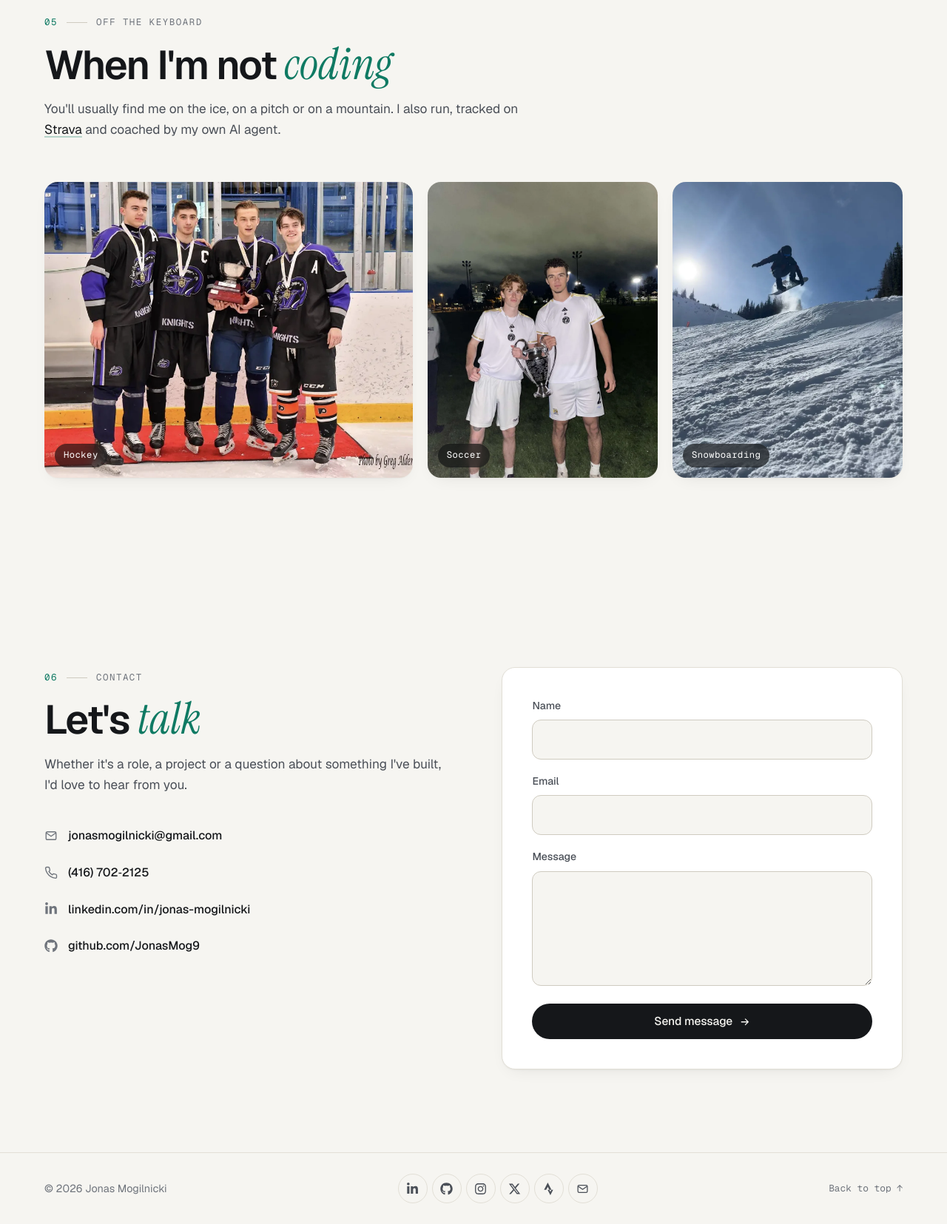
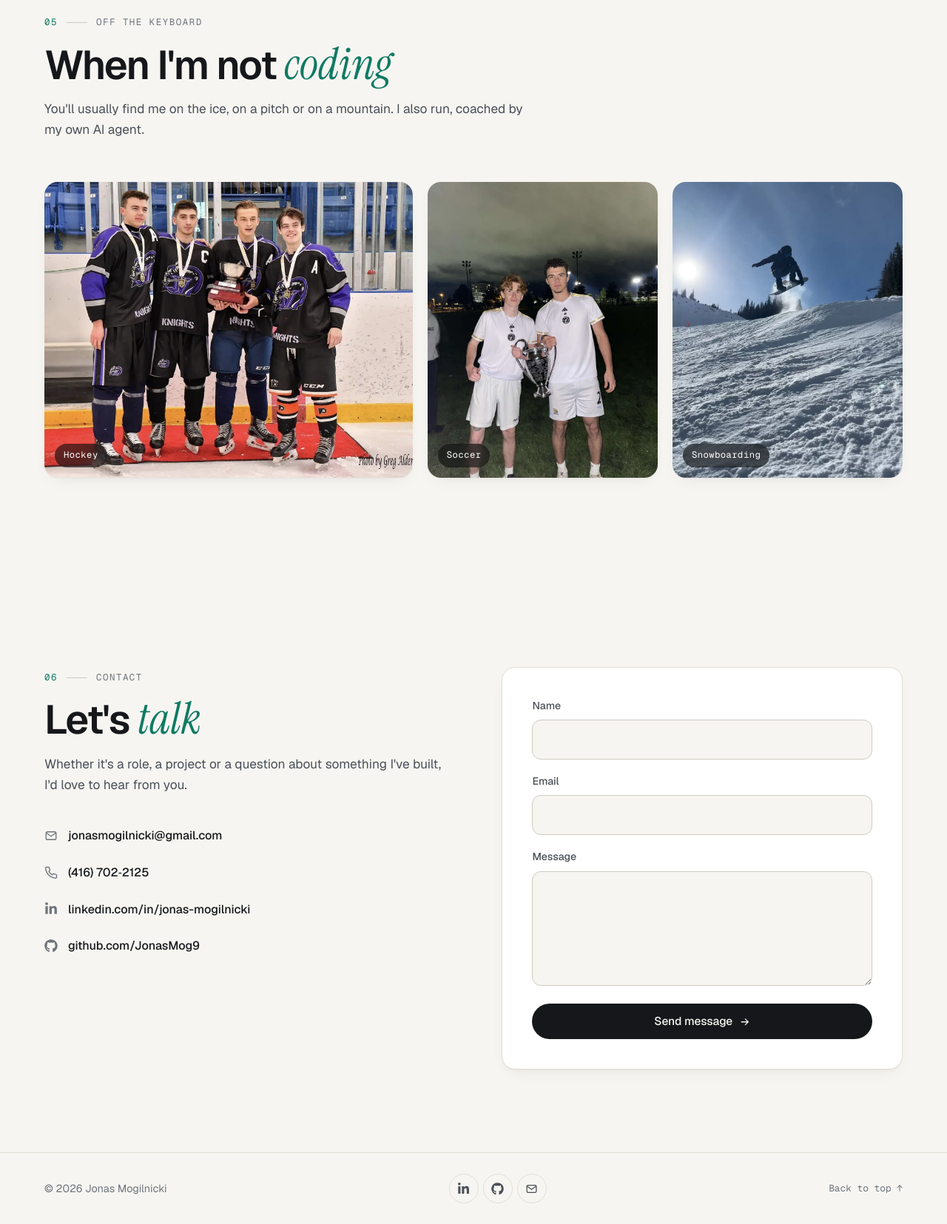
Before and after one commit to JonasMog9/PersonalWebsite, a plain HTML site: page index.html in a window 1280 px wide. Shown: the part 6400-8055 px from the top of the page at 74% size. Drawn offline with nearby package versions, Linux system fonts and the light colour scheme.

Commit message:
Remove Instagram, X and Strava links
Co-Authored-By: Claude Opus 5.5 <noreply@anthropic.com>
Claude-Session: https://claude.ai/code/session_01FJKPfFDtyBSs73dmhvAQCf

```diff
--- a/index.html
+++ b/index.html
@@ -57,9 +57,6 @@
   <svg width="0" height="0" style="position:absolute" aria-hidden="true">
     <symbol id="i-github" viewBox="0 0 496 512"><path fill="currentColor" d="M165.9 397.4c0 2-2.3 3.6-5.2 3.6-3.3.3-5.6-1.3-5.6-3.6 0-2 2.3-3.6 5.2-3.6 3-.3 5.6 1.3 5.6 3.6zm-31.1-4.5c-.7 2 1.3 4.3 4.3 4.9 2.6 1 5.6 0 6.2-2s-1.3-4.3-4.3-5.2c-2.6-.7-5.5.3-6.2 2.3zm44.2-1.7c-2.9.7-4.9 2.6-4.6 4.9.3 2 2.9 3.3 5.9 2.6 2.9-.7 4.9-2.6 4.6-4.6-.3-1.9-3-3.2-5.9-2.9zM244.8 8C106.1 8 0 113.3 0 252c0 110.9 69.8 205.8 169.5 239.2 12.8 2.3 17.3-5.6 17.3-12.1 0-6.2-.3-40.4-.3-61.4 0 0-70 15-84.7-29.8 0 0-11.4-29.1-27.8-36.6 0 0-22.9-15.7 1.6-15.4 0 0 24.9 2 38.6 25.8 21.9 38.6 58.6 27.5 72.9 20.9 2.3-16 8.8-27.1 16-33.7-55.9-6.2-112.3-14.3-112.3-110.5 0-27.5 7.6-41.3 23.6-58.9-2.6-6.5-11.1-33.3 2.6-67.9 20.9-6.5 69 27 69 27 20-5.6 41.5-8.5 62.8-8.5s42.8 2.9 62.8 8.5c0 0 48.1-33.6 69-27 13.7 34.7 5.2 61.4 2.6 67.9 16 17.7 25.8 31.5 25.8 58.9 0 96.5-58.9 104.2-114.8 110.5 9.2 7.9 17 22.9 17 46.4 0 33.7-.3 75.4-.3 83.6 0 6.5 4.6 14.4 17.3 12.1C428.2 457.8 496 362.9 496 252 496 113.3 383.5 8 244.8 8zM97.2 352.9c-1.3 1-1 3.3.7 5.2 1.6 1.6 3.9 2.3 5.2 1 1.3-1 1-3.3-.7-5.2-1.6-1.6-3.9-2.3-5.2-1zm-10.8-8.1c-.7 1.3.3 2.9 2.3 3.9 1.6 1 3.6.7 4.3-.7.7-1.3-.3-2.9-2.3-3.9-2-.6-3.6-.3-4.3.7zm32.4 35.6c-1.6 1.3-1 4.3 1.3 6.2 2.3 2.3 5.2 2.6 6.5 1 1.3-1.3.7-4.3-1.3-6.2-2.2-2.3-5.2-2.6-6.5-1zm-11.4-14.7c-1.6 1-1.6 3.6 0 5.9 1.6 2.3 4.3 3.3 5.6 2.3 1.6-1.3 1.6-3.9 0-6.2-1.4-2.3-4-3.3-5.6-2z"/></symbol>
     <symbol id="i-linkedin" viewBox="0 0 448 512"><path fill="currentColor" d="M100.28 448H7.4V148.9h92.88zM53.79 108.1C24.09 108.1 0 83.5 0 53.8a53.79 53.79 0 0 1 107.58 0c0 29.7-24.1 54.3-53.79 54.3zM447.9 448h-92.68V302.4c0-34.7-.7-79.2-48.29-79.2-48.29 0-55.69 37.7-55.69 76.7V448h-92.78V148.9h89.08v40.8h1.3c12.4-23.5 42.69-48.3 87.88-48.3 94 0 111.28 61.9 111.28 142.3V448z"/></symbol>
-    <symbol id="i-instagram" viewBox="0 0 448 512"><path fill="currentColor" d="M224.1 141c-63.6 0-114.9 51.3-114.9 114.9s51.3 114.9 114.9 114.9S339 319.5 339 255.9 287.7 141 224.1 141zm0 189.6c-41.1 0-74.7-33.5-74.7-74.7s33.5-74.7 74.7-74.7 74.7 33.5 74.7 74.7-33.6 74.7-74.7 74.7zm146.4-194.3c0 14.9-12 26.8-26.8 26.8-14.9 0-26.8-12-26.8-26.8s12-26.8 26.8-26.8 26.8 12 26.8 26.8zm76.1 27.2c-1.7-35.9-9.9-67.7-36.2-93.9-26.2-26.2-58-34.4-93.9-36.2-37-2.1-147.9-2.1-184.9 0-35.8 1.7-67.6 9.9-93.9 36.1s-34.4 58-36.2 93.9c-2.1 37-2.1 147.9 0 184.9 1.7 35.9 9.9 67.7 36.2 93.9s58 34.4 93.9 36.2c37 2.1 147.9 2.1 184.9 0 35.9-1.7 67.7-9.9 93.9-36.2 26.2-26.2 34.4-58 36.2-93.9 2.1-37 2.1-147.8 0-184.8zM398.8 388c-7.8 19.6-22.9 34.7-42.6 42.6-29.5 11.7-99.5 9-132.1 9s-102.7 2.6-132.1-9c-19.6-7.8-34.7-22.9-42.6-42.6-11.7-29.5-9-99.5-9-132.1s-2.6-102.7 9-132.1c7.8-19.6 22.9-34.7 42.6-42.6 29.5-11.7 99.5-9 132.1-9s102.7-2.6 132.1 9c19.6 7.8 34.7 22.9 42.6 42.6 11.7 29.5 9 99.5 9 132.1s2.7 102.7-9 132.1z"/></symbol>
-    <symbol id="i-x" viewBox="0 0 512 512"><path fill="currentColor" d="M389.2 48h70.6L305.6 224.2 487 464H345L233.7 318.6 106.5 464H35.8L200.7 275.5 26.8 48H172.4L272.9 180.9 389.2 48zM364.4 421.8h39.1L151.1 88h-42L364.4 421.8z"/></symbol>
-    <symbol id="i-strava" viewBox="0 0 384 512"><path fill="currentColor" d="M158.4 0L7 292h89.2l62.2-116.1L220.1 292h88.5zm150.2 292l-43.9 88.2-44.6-88.2h-67.6l112.2 220 111.5-220z"/></symbol>
     <symbol id="i-arrow" viewBox="0 0 24 24"><path fill="none" stroke="currentColor" stroke-width="2" stroke-linecap="round" stroke-linejoin="round" d="M5 12h14M13 6l6 6-6 6"/></symbol>
     <symbol id="i-out" viewBox="0 0 24 24"><path fill="none" stroke="currentColor" stroke-width="2" stroke-linecap="round" stroke-linejoin="round" d="M7 17 17 7M8 7h9v9"/></symbol>
     <symbol id="i-mail" viewBox="0 0 24 24"><g fill="none" stroke="currentColor" stroke-width="1.8" stroke-linecap="round" stroke-linejoin="round"><rect x="3" y="5" width="18" height="14" rx="2.5"/><path d="m3.5 7 8.5 6 8.5-6"/></g></symbol>
@@ -425,9 +422,7 @@
           <p class="eyebrow"><span>05</span>Off the keyboard</p>
           <h2 id="beyond-title">When I'm not <em>coding</em></h2>
           <p class="section-lead">
-            You'll usually find me on the ice, on a pitch or on a mountain. I also run, tracked on
-            <a class="inline-link" href="https://www.strava.com/athletes/162624618" target="_blank" rel="noopener">Strava</a>
-            and coached by my own AI agent.
+            You'll usually find me on the ice, on a pitch or on a mountain. I also run, coached by my own AI agent.
           </p>
         </header>
 
@@ -500,9 +495,6 @@
       <ul class="footer-social">
         <li><a href="https://www.linkedin.com/in/jonas-mogilnicki/" target="_blank" rel="noopener" aria-label="LinkedIn"><svg><use href="#i-linkedin"/></svg></a></li>
         <li><a href="https://github.com/JonasMog9" target="_blank" rel="noopener" aria-label="GitHub"><svg><use href="#i-github"/></svg></a></li>
-        <li><a href="https://instagram.com/jonas.mog" target="_blank" rel="noopener" aria-label="Instagram"><svg><use href="#i-instagram"/></svg></a></li>
-        <li><a href="https://x.com/mogsnfts" target="_blank" rel="noopener" aria-label="X (Twitter)"><svg><use href="#i-x"/></svg></a></li>
-        <li><a href="https://www.strava.com/athletes/162624618" target="_blank" rel="noopener" aria-label="Strava"><svg><use href="#i-strava"/></svg></a></li>
         <li><a href="mailto:jonasmogilnicki@gmail.com" aria-label="Email"><svg><use href="#i-mail"/></svg></a></li>
       </ul>
       <a class="back-top" href="#top">Back to top ↑</a>
```
